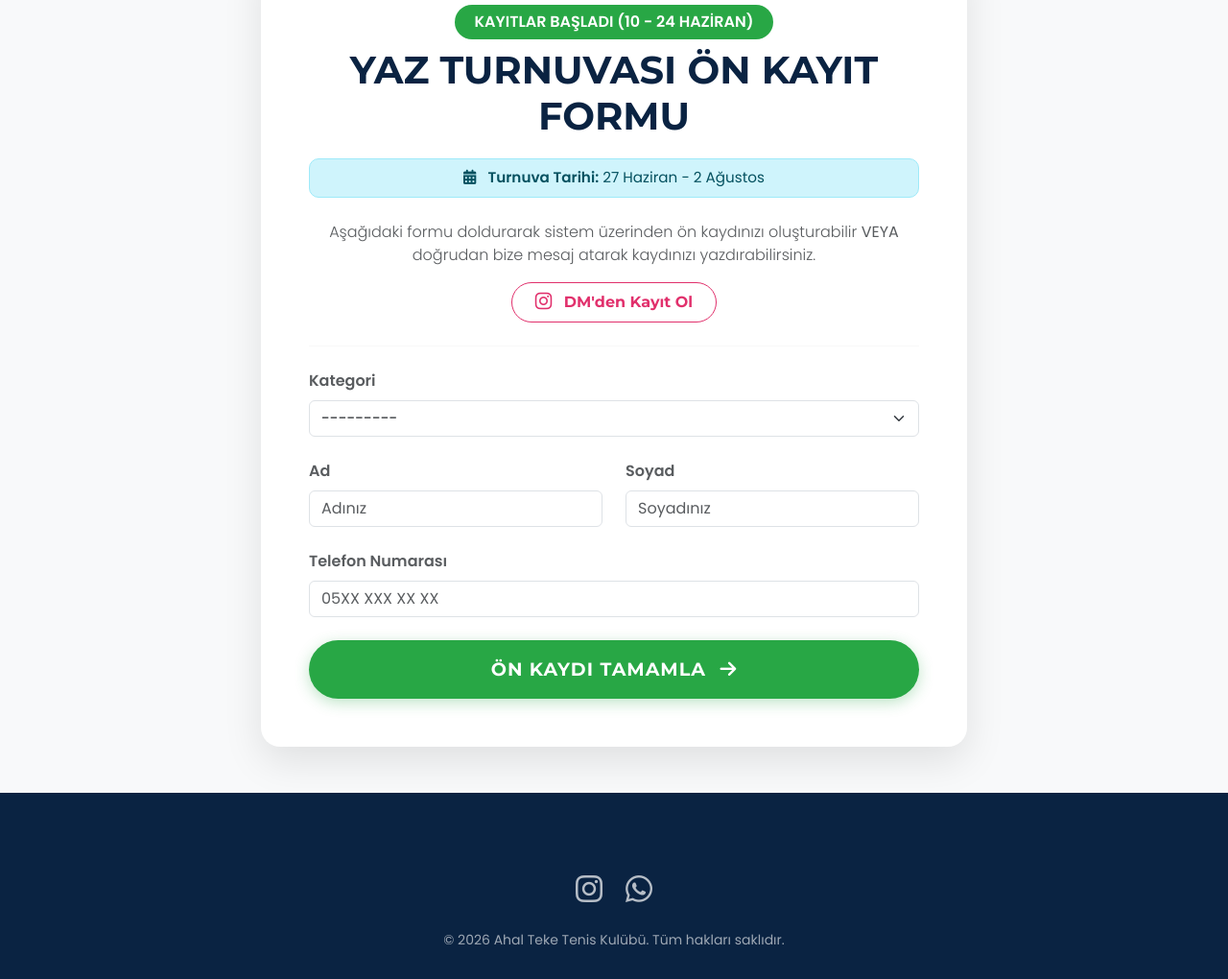
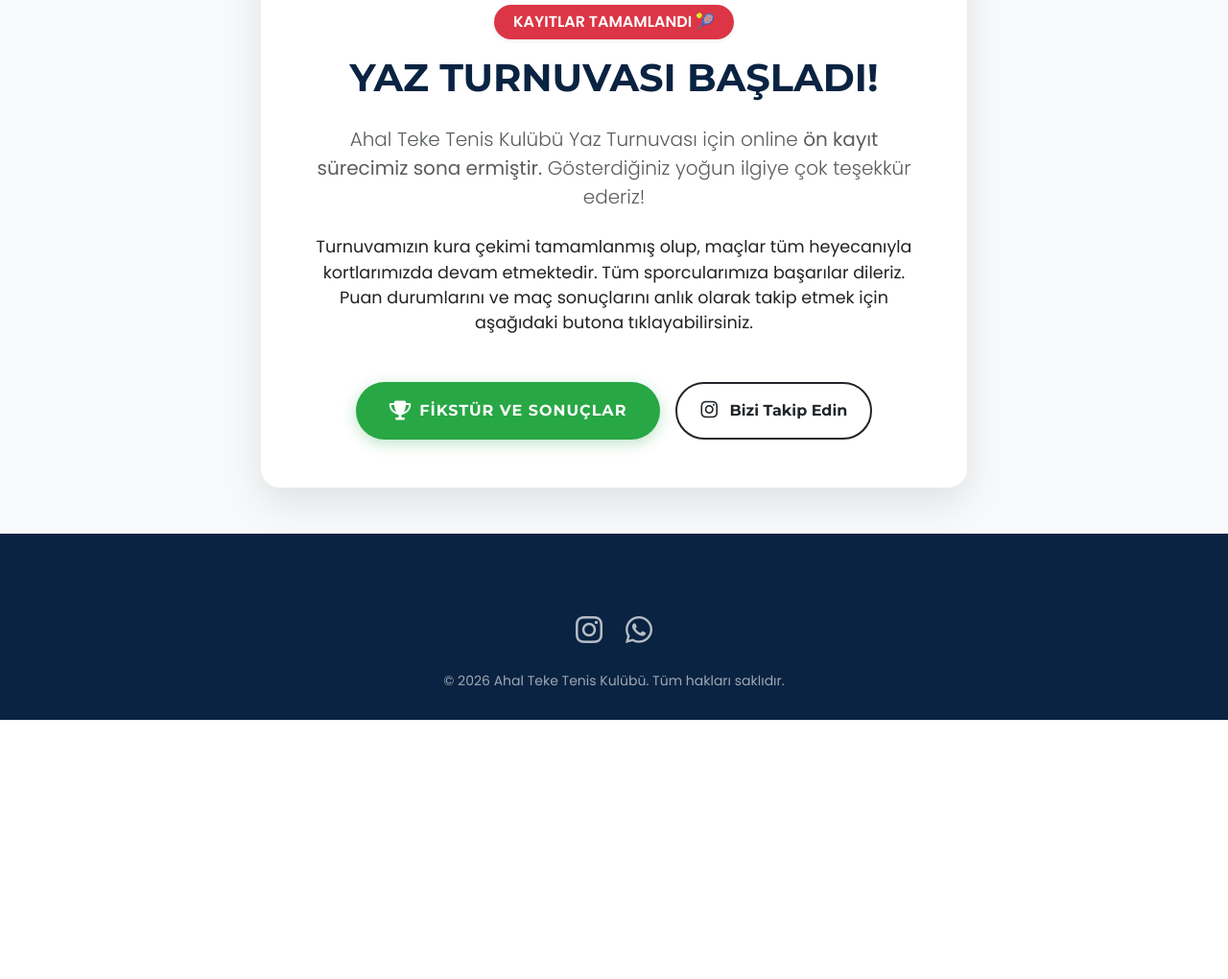
Before and after one commit to sahinbingol85/ahalteke, a Django app: page /turnuvalar/ in a window 1280 px wide. Shown: the part 342-1362 px from the top of the page at 96% size. After the commit the page ends 1092 px from the top, so only its background shows below. Run offline with Django 5.2, Linux system fonts and the light colour scheme; data comes from the database, SQL or seed files in the repository.

Commit message:
Add files via upload

```diff
--- a/core/templates/core/turnuvalar.html
+++ b/core/templates/core/turnuvalar.html
@@ -76,7 +76,7 @@
             border-top: 6px solid var(--accent-green);
             margin-top: -50px;
         }
-        .btn-accent { background-color: var(--accent-green); color: white; padding: 15px 45px; border-radius: 50px; text-transform: uppercase; letter-spacing: 1px; border: none; transition: all 0.3s; text-decoration: none; display: inline-block; box-shadow: 0 4px 15px rgba(40, 167, 69, 0.3); font-weight: bold;}
+        .btn-accent { background-color: var(--accent-green); color: white; padding: 15px 35px; border-radius: 50px; text-transform: uppercase; letter-spacing: 1px; border: none; transition: all 0.3s; text-decoration: none; display: inline-flex; align-items: center; box-shadow: 0 4px 15px rgba(40, 167, 69, 0.3); font-weight: bold;}
         .btn-accent:hover { transform: translateY(-3px); box-shadow: 0 8px 25px rgba(40, 167, 69, 0.4); background-color: #218838; color: white; }
 
         footer { background-color: var(--main-navy); color: var(--text-light); padding: 60px 0 30px; text-align: center; }
@@ -100,7 +100,32 @@
                     <li class="nav-item"><a class="nav-link" href="{% url 'index' %}#hakkimizda">Kulüp</a></li>
                     <li class="nav-item"><a class="nav-link" href="{% url 'index' %}#galeri">Kortlar</a></li>
                     <li class="nav-item"><a class="nav-link active" href="{% url 'turnuvalar' %}">Turnuvalar</a></li>
+                    <li class="nav-item"><a class="nav-link" href="{% url 'fikstur' %}">Fikstür & Sonuçlar</a></li>
                     <li class="nav-item"><a class="nav-link" href="{% url 'index' %}#iletisim">İletişim</a></li>
+
+                    {% if request.user.is_authenticated %}
+                        <li class="nav-item dropdown ms-lg-2">
+                            <a class="nav-link dropdown-toggle text-success fw-bold" href="#" id="navbarDropdown" role="button" data-bs-toggle="dropdown" aria-expanded="false" style="border: 1px solid var(--accent-green); padding: 5px 15px; border-radius: 20px;">
+                                <i class="fa-solid fa-circle-user me-1"></i> {{ request.user.first_name }}
+                            </a>
+                            <ul class="dropdown-menu dropdown-menu-end shadow border-0 mt-2" aria-labelledby="navbarDropdown" style="border-radius: 10px;">
+                                <li><a class="dropdown-item fw-bold text-dark py-2" href="{% url 'profil' %}"><i class="fa-solid fa-id-badge me-2 text-primary"></i>Profilim</a></li>
+                                <li><hr class="dropdown-divider"></li>
+                                <li>
+                                    <form action="{% url 'logout' %}" method="post" class="px-2 py-1">
+                                        {% csrf_token %}
+                                        <button type="submit" class="btn btn-sm btn-danger w-100 fw-bold"><i class="fa-solid fa-right-from-bracket me-1"></i> Çıkış Yap</button>
+                                    </form>
+                                </li>
+                            </ul>
+                        </li>
+                    {% else %}
+                        <li class="nav-item ms-lg-2">
+                            <a class="nav-link text-warning fw-bold" href="{% url 'login' %}" style="border: 1px solid #ffc107; padding: 5px 15px; border-radius: 20px;">
+                                <i class="fa-solid fa-right-to-bracket me-1"></i> Giriş
+                            </a>
+                        </li>
+                    {% endif %}
 
                     <li class="nav-item ms-lg-3 mt-3 mt-lg-0">
                         <a class="nav-link instagram-btn" href="https://instagram.com/ahalteketeniskulubu" target="_blank">
@@ -124,7 +149,6 @@
             <div class="row justify-content-center">
                 <div class="col-lg-8">
 
-                    <!-- YENİ VE DAHA GENİŞ MESAJ SİSTEMİ -->
                     {% if messages %}
                         {% for message in messages %}
                             <div class="alert alert-success alert-dismissible fade show text-center mb-5 shadow-lg" role="alert" style="margin-top: -40px; position: relative; z-index: 10; padding: 30px 20px 20px; border-radius: 15px; border-top: 5px solid var(--accent-green);">
@@ -135,75 +159,26 @@
                         {% endfor %}
                     {% endif %}
 
-                    {% if aktif_turnuvalar %}
                     <div class="coming-soon-box">
-                        <span class="badge bg-accent-green mb-2" style="background-color: var(--accent-green); font-size: 1rem; padding: 10px 20px; border-radius: 30px;">KAYITLAR BAŞLADI (10 - 24 HAZİRAN)</span>
-                        <h2 style="color: var(--main-navy); font-size: 2.5rem; margin-bottom: 20px;">YAZ TURNUVASI ÖN KAYIT FORMU</h2>
+                        <span class="badge bg-danger text-white mb-3 shadow-sm" style="font-size: 1rem; padding: 10px 20px; border-radius: 30px;">KAYITLAR TAMAMLANDI 🎾</span>
 
-                        <div class="alert alert-info py-2 mb-4" style="border-radius: 10px; font-size: 0.95rem;">
-                            <i class="fa-solid fa-calendar-days me-2"></i> <strong>Turnuva Tarihi:</strong> 27 Haziran - 2 Ağustos
-                        </div>
-
-                        <p class="lead text-muted mb-3" style="font-size: 1rem;">
-                            Aşağıdaki formu doldurarak sistem üzerinden ön kaydınızı oluşturabilir <strong>VEYA</strong> doğrudan bize mesaj atarak kaydınızı yazdırabilirsiniz.
-                        </p>
-
-                        <div class="text-center mb-4">
-                            <a href="https://instagram.com/ahalteketeniskulubu" target="_blank" class="btn btn-outline-dark rounded-pill px-4 py-2" style="border-color: #E1306C; color: #E1306C; font-weight: bold;">
-                                <i class="fa-brands fa-instagram fa-lg me-2"></i> DM'den Kayıt Ol
-                            </a>
-                        </div>
-
-                        <hr class="mb-4" style="border-color: rgba(0,0,0,0.1);">
-
-                        <form method="POST" action="" class="text-start">
-                            {% csrf_token %}
-                            <div class="row g-4">
-                                <!-- Kategori Seçimi Tam Genişlik -->
-                                <div class="col-12">
-                                    <label class="form-label fw-bold text-muted">{{ form.kategori.label }}</label>
-                                    {{ form.kategori }}
-                                </div>
-                                <div class="col-md-6">
-                                    <label class="form-label fw-bold text-muted">{{ form.ad.label }}</label>
-                                    {{ form.ad }}
-                                </div>
-                                <div class="col-md-6">
-                                    <label class="form-label fw-bold text-muted">{{ form.soyad.label }}</label>
-                                    {{ form.soyad }}
-                                </div>
-                                <!-- Telefon Kutucuğu Tam Genişlik -->
-                                <div class="col-12">
-                                    <label class="form-label fw-bold text-muted">{{ form.telefon.label }}</label>
-                                    {{ form.telefon }}
-                                </div>
-
-                                <div class="col-12 text-center mt-4">
-                                    <button type="submit" class="btn btn-accent w-100 py-3" style="font-size: 1.2rem;">ÖN KAYDI TAMAMLA <i class="fa-solid fa-arrow-right ms-2"></i></button>
-                                </div>
-                            </div>
-                        </form>
-                    </div>
-
-                    {% else %}
-                    <div class="coming-soon-box">
-                        <span class="badge bg-accent-green mb-3" style="background-color: var(--accent-green); font-size: 1rem; padding: 10px 20px; border-radius: 30px;">ÇOK YAKINDA</span>
-
-                        <h2 style="color: var(--main-navy); font-size: 2.5rem; margin-bottom: 25px;">YAZ TURNUVASI BAŞLIYOR!</h2>
+                        <h2 style="color: var(--main-navy); font-size: 2.5rem; margin-bottom: 25px;">YAZ TURNUVASI BAŞLADI!</h2>
                         <p class="lead text-muted mb-4">
-                            Kortlarda heyecan fırtınası estirmeye hazır mısınız? Ahal Teke Tenis Kulübü Yaz Turnuvası için geri sayım başladı.
+                            Ahal Teke Tenis Kulübü Yaz Turnuvası için online <strong>ön kayıt sürecimiz sona ermiştir.</strong> Gösterdiğiniz yoğun ilgiye çok teşekkür ederiz!
                         </p>
                         <p class="mb-5" style="font-size: 1.1rem;">
-                            Kayıtlar <strong>10 - 24 Haziran</strong> tarihleri arasında sitemiz üzerinden ve <strong>Instagram DM</strong> yoluyla alınacaktır. Turnuvamız <strong>27 Haziran - 2 Ağustos</strong> tarihlerinde gerçekleşecektir. Raketinizi hazırlayın!
+                            Turnuvamızın kura çekimi tamamlanmış olup, maçlar tüm heyecanıyla kortlarımızda devam etmektedir. Tüm sporcularımıza başarılar dileriz. Puan durumlarını ve maç sonuçlarını anlık olarak takip etmek için aşağıdaki butona tıklayabilirsiniz.
                         </p>
 
                         <div class="d-flex justify-content-center gap-3 flex-wrap">
-                            <a href="https://instagram.com/ahalteketeniskulubu" target="_blank" class="btn btn-accent">
-                                <i class="fa-brands fa-instagram me-2"></i> Duyuruları Takip Et
+                            <a href="{% url 'fikstur' %}" class="btn btn-accent">
+                                <i class="fa-solid fa-trophy me-2 fa-lg"></i> Fikstür ve Sonuçlar
+                            </a>
+                            <a href="https://instagram.com/ahalteketeniskulubu" target="_blank" class="btn btn-outline-dark rounded-pill px-4 py-3 fw-bold" style="border-width: 2px;">
+                                <i class="fa-brands fa-instagram fa-lg me-2"></i> Bizi Takip Edin
                             </a>
                         </div>
                     </div>
-                    {% endif %}
 
                 </div>
             </div>
```
